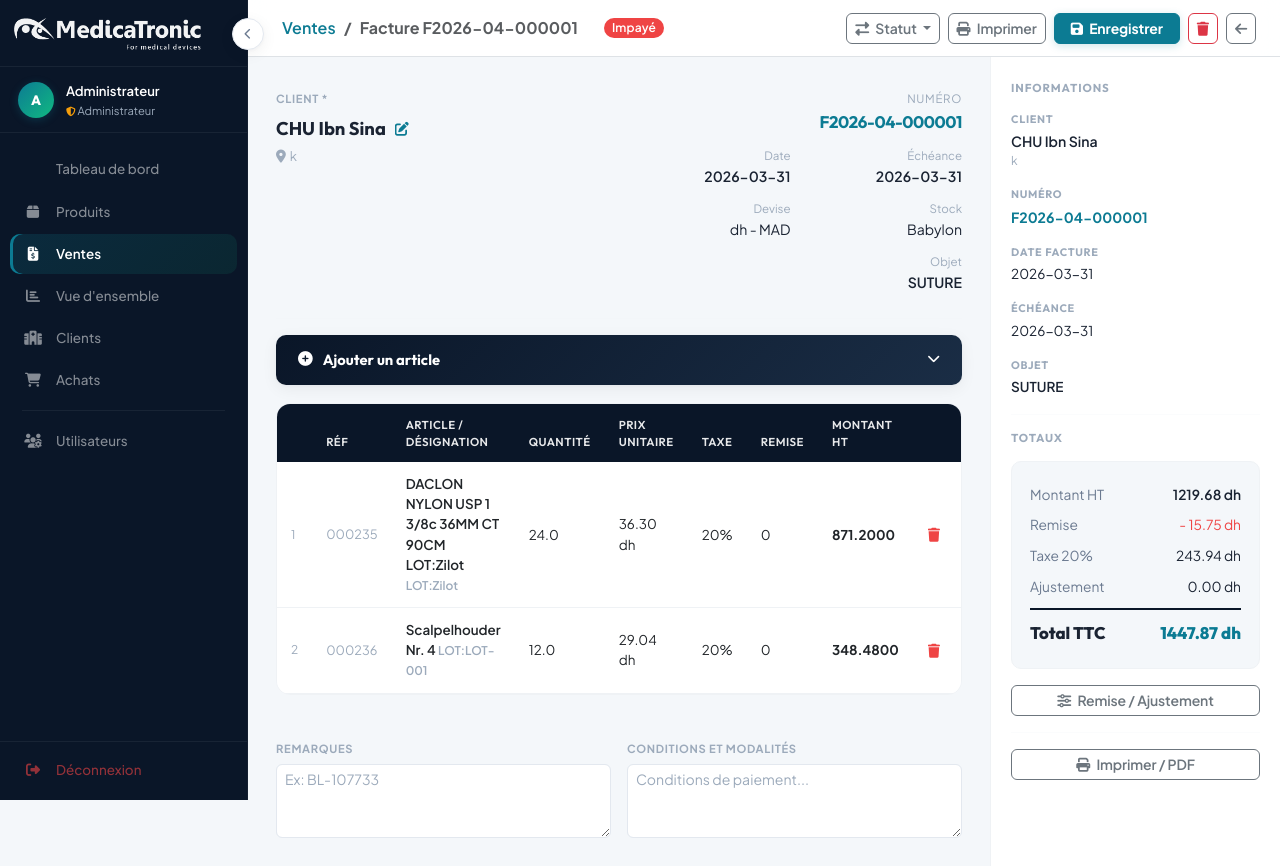
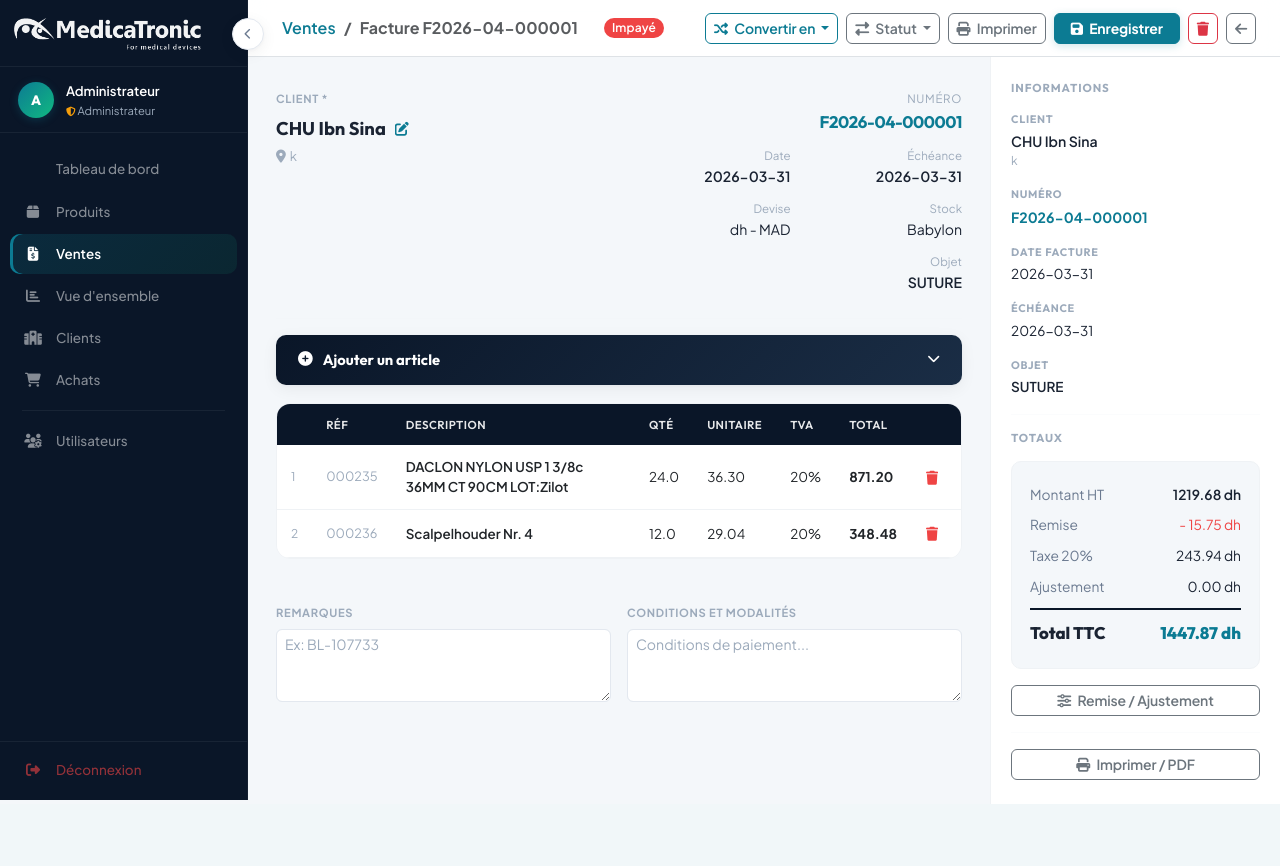
Before and after one commit to obayoub-star/OBEL, a Flask app: page /facture/1 in a window 1280 px wide. After the commit the page ends 804 px from the top, so only its background shows below. Run offline with Flask 3, Linux system fonts and the light colour scheme; a user stored in the database is signed in; data comes from the database, SQL or seed files in the repository; both versions use the stored data as it was after the commit.

Commit message:
Kolommen per document type + retour knoppen fix
- BT: lot, quantité, rayonnage, date péremption (geen prijzen)
- Devis/Facture/BL/Avoir: réf, description, qté, unitaire, TVA, total
- Lot details (warehouse, rangée, expiration) meegegeven in queries
- Alle retour knoppen navigeren nu naar het juiste document type
- Delete redirect naar correct type
- Print query bevat nu lot details voor BT

Co-Authored-By: Claude Opus 4.6 (1M context) <noreply@anthropic.com>

```diff
--- a/app.py
+++ b/app.py
@@ -58,6 +58,7 @@ def migrate_db():
         ('factures', 'client_ref',          'TEXT'),
         ('factures', 'date_peremption_souhaitee', 'TEXT'),
         ('factures', 'date_livraison_souhaitee',  'TEXT'),
+        ('factures', 'parent_id',           'INTEGER'),
     ]
     for table, col, col_type in migrations:
         try:
@@ -1275,7 +1276,9 @@ def edit_facture(id):
         conn.close()
         return redirect(url_for('ventes'))
     lignes   = conn.execute('''
-        SELECT fl.*, p.nom AS produit_nom, p.reference AS produit_ref, l.lot_numero
+        SELECT fl.*, p.nom AS produit_nom, p.reference AS produit_ref,
+               l.lot_numero, l.warehouse AS lot_warehouse, l.rangee AS lot_rangee,
+               l.date_expiration AS lot_date_expiration
         FROM facture_lignes fl
         LEFT JOIN produits p ON fl.produit_id = p.id
         LEFT JOIN lots     l ON fl.lot_id     = l.id
@@ -1287,10 +1290,19 @@ def edit_facture(id):
                COALESCE((SELECT SUM(l.quantite) FROM lots l WHERE l.produit_id=p.id),0) AS stock_total
         FROM produits p ORDER BY p.nom
     ''').fetchall()
+    # Linked documents (parent + children)
+    linked_docs = []
+    if facture['parent_id']:
+        parent = conn.execute('SELECT id, numero, type_document FROM factures WHERE id=?', (facture['parent_id'],)).fetchone()
+        if parent:
+            linked_docs.append(parent)
+    children = conn.execute('SELECT id, numero, type_document FROM factures WHERE parent_id=? ORDER BY id', (id,)).fetchall()
+    linked_docs.extend(children)
     conn.close()
     return render_template('facture_edit.html',
                            facture=facture, lignes=lignes,
-                           clients=clients, produits=produits)
+                           clients=clients, produits=produits,
+                           linked_docs=linked_docs)
 
 
 # ─── VENTES : ENTÊTE FACTURE ──────────────────────────────────────────────────
@@ -1421,10 +1433,61 @@ def api_lots_produit(produit_id):
 @admin_required
 def delete_facture(id):
     conn = get_db_connection()
+    facture = conn.execute('SELECT type_document FROM factures WHERE id=?', (id,)).fetchone()
+    doc_type = facture['type_document'] if facture else 'Facture'
     conn.execute('DELETE FROM factures WHERE id=?', (id,))
     conn.commit()
     conn.close()
-    return redirect(url_for('ventes'))
+    return redirect(url_for('ventes', type_doc=doc_type))
+
+
+# ─── VENTES : CONVERTIR DOCUMENT ──────────────────────────────────────────────
+@app.route('/facture/<int:id>/convertir/<target_type>', methods=['POST'])
+@login_required
+def convertir_document(id, target_type):
+    """Convert a document to another type, copying all lines and linking parent."""
+    if target_type not in DOC_PREFIXES:
+        return redirect(url_for('edit_facture', id=id))
+    conn = get_db_connection()
+    source = conn.execute('SELECT * FROM factures WHERE id=?', (id,)).fetchone()
+    if not source:
+        conn.close()
+        return redirect(url_for('ventes'))
+    today = datetime.date.today().isoformat()
+    numero = generate_numero_document(conn, target_type)
+    # Create new document linked to source
+    conn.execute('''
+        INSERT INTO factures
+            (numero, client_id, date_facture, date_echeance, devise,
+             emplacement_stock, objet, statut, type_document,
+             client_ref, date_peremption_souhaitee, date_livraison_souhaitee,
+             parent_id, montant_ht, remise_globale, montant_tva, ajustement, montant_ttc)
+        VALUES (?,?,?,?,?,?,?,'En instance',?,?,?,?,?,0,0,0,0,0)
+    ''', (numero, source['client_id'], today, source['date_echeance'],
+          source['devise'], source['emplacement_stock'], source['objet'],
+          target_type, source['client_ref'],
+          source['date_peremption_souhaitee'], source['date_livraison_souhaitee'],
+          id))
+    new_id = conn.execute("SELECT last_insert_rowid()").fetchone()[0]
+    # Copy all line items
+    lignes = conn.execute('SELECT * FROM facture_lignes WHERE facture_id=?', (id,)).fetchall()
+    is_avoir = target_type == 'Avoir'
+    for l in lignes:
+        prix = -abs(l['prix_unitaire']) if is_avoir else l['prix_unitaire']
+        mht  = -abs(l['montant_ht']) if is_avoir else l['montant_ht']
+        conn.execute('''
+            INSERT INTO facture_lignes
+                (facture_id, produit_id, lot_id, reference, designation,
+                 quantite, prix_unitaire, tva, remise, montant_ht)
+            VALUES (?,?,?,?,?,?,?,?,?,?)
+        ''', (new_id, l['produit_id'], l['lot_id'], l['reference'],
+              l['designation'], l['quantite'], prix, l['tva'], l['remise'], mht))
+    conn.commit()
+    # Recalculate totals
+    recalculate_facture(conn, new_id)
+    conn.commit()
+    conn.close()
+    return redirect(url_for('edit_facture', id=new_id))
 
 
 # ─── VENTES : PRINT / PDF ────────────────────────────────────────────────────
@@ -1442,9 +1505,13 @@ def print_facture(id):
     if not facture:
         conn.close()
         return redirect(url_for('ventes'))
-    lignes = conn.execute(
-        'SELECT * FROM facture_lignes WHERE facture_id=? ORDER BY id', (id,)
-    ).fetchall()
+    lignes = conn.execute('''
+        SELECT fl.*, l.lot_numero, l.warehouse AS lot_warehouse,
+               l.rangee AS lot_rangee, l.date_expiration AS lot_date_expiration
+        FROM facture_lignes fl
+        LEFT JOIN lots l ON fl.lot_id = l.id
+        WHERE fl.facture_id=? ORDER BY fl.id
+    ''', (id,)).fetchall()
     conn.close()
     return render_template('facture_print.html', facture=facture, lignes=lignes)
 
--- a/templates/facture_edit.html
+++ b/templates/facture_edit.html
@@ -130,6 +130,28 @@
             </span>
         </div>
         <div class="d-flex gap-2">
+            <!-- Convertir dropdown -->
+            <div class="dropdown">
+                <button class="btn btn-sm btn-outline-info dropdown-toggle" style="border-radius:var(--radius-sm);" data-bs-toggle="dropdown">
+                    <i class="fas fa-random me-1"></i> Convertir en
+                </button>
+                <ul class="dropdown-menu dropdown-menu-end" style="border-radius:var(--radius-md); border:1px solid var(--border-light); box-shadow:var(--shadow-lg);">
+                    {% set convert_targets = {'Devis':['Facture','Bon de travail','Bon de livraison'], 'Facture':['Bon de livraison','Avoir'], 'Bon de travail':['Facture','Bon de livraison'], 'Bon de livraison':['Facture'], 'Avoir':[]} %}
+                    {% set target_icons = {'Facture':'fa-file-invoice','Devis':'fa-file-alt','Bon de travail':'fa-clipboard-list','Bon de livraison':'fa-truck','Avoir':'fa-undo'} %}
+                    {% for target in convert_targets.get(doc_type, []) %}
+                    <li>
+                        <form action="{{ url_for('convertir_document', id=facture.id, target_type=target) }}" method="POST">
+                            <button type="submit" class="dropdown-item">
+                                <i class="fas {{ target_icons.get(target, 'fa-file') }} me-2" style="color:var(--primary);"></i> {{ target }}
+                            </button>
+                        </form>
+                    </li>
+                    {% endfor %}
+                    {% if not convert_targets.get(doc_type, []) %}
+                    <li><span class="dropdown-item text-muted small">Aucune conversion disponible</span></li>
+                    {% endif %}
+                </ul>
+            </div>
             <div class="dropdown">
                 <button class="btn btn-sm btn-outline-secondary dropdown-toggle" style="border-radius:var(--radius-sm);" data-bs-toggle="dropdown">
                     <i class="fas fa-exchange-alt me-1"></i> Statut
@@ -160,7 +182,7 @@
                     <i class="fas fa-trash"></i>
                 </button>
             </form>
-            <a href="{{ url_for('ventes') }}" class="btn btn-sm btn-outline-secondary" style="border-radius:var(--radius-sm);">
+            <a href="{{ url_for('ventes', type_doc=doc_type) }}" class="btn btn-sm btn-outline-secondary" style="border-radius:var(--radius-sm);">
                 <i class="fas fa-arrow-left"></i>
             </a>
         </div>
@@ -250,6 +272,7 @@
             <div id="addArticleForm" class="add-article-form" style="display:none;">
                 <form action="{{ url_for('add_facture_ligne', id=facture.id) }}" method="POST">
                     <div class="row g-2 align-items-end">
+                        <!-- Produit selector (all types) -->
                         <div class="col-md-3">
                             <label class="form-label">Produit</label>
                             <select name="produit_id" id="produitSelect" class="form-select form-select-sm"
@@ -262,58 +285,61 @@
                                 {% endfor %}
                             </select>
                         </div>
+                        <!-- Ref (all types) -->
                         <div class="col-md-2">
                             <label class="form-label">R&eacute;f</label>
-                            <input type="text" name="reference" id="articleRef" class="form-control form-control-sm" placeholder="R&eacute;f">
+                            <input type="text" name="reference" id="articleRef" class="form-control form-control-sm">
                         </div>
-                        <div class="{% if is_bt %}col-md-5{% else %}col-md-3{% endif %}">
-                            <label class="form-label">D&eacute;signation</label>
-                            <input type="text" name="designation" id="articleDesig" class="form-control form-control-sm" placeholder="Nom du produit / LOT">
+                        <!-- D&eacute;signation (all types) -->
+                        <div class="col-md-{% if is_bt %}2{% else %}3{% endif %}">
+                            <label class="form-label">Description</label>
+                            <input type="text" name="designation" id="articleDesig" class="form-control form-control-sm">
                         </div>
+                        <!-- Lot (all types) -->
                         <div class="col-md-2">
-                            <label class="form-label">{% if is_bt %}Lot{% else %}Lot{% endif %}</label>
+                            <label class="form-label">Lot</label>
                             <select name="lot_id" id="lotSelect" class="form-select form-select-sm">
-                                <option value="">Aucune</option>
+                                <option value="">--</option>
                             </select>
                         </div>
+                        <!-- Qt&eacute; (all types) -->
+                        <div class="col-md-1">
+                            <label class="form-label">Qt&eacute;</label>
+                            <input type="number" name="quantite" id="articleQty" class="form-control form-control-sm"
+                                   value="1" step="any" onchange="calcMontant()">
+                        </div>
+
+                        {% if is_bt %}
+                        <!-- BT: no prices, hidden defaults -->
+                        <input type="hidden" name="prix_unitaire" value="0">
+                        <input type="hidden" name="tva" value="0">
+                        <input type="hidden" name="remise" value="0">
+                        {% else %}
+                        <!-- Devis/Facture/BL/Avoir: price columns -->
                         <div class="col-md-2">
-                            <label class="form-label">Quantit&eacute;</label>
-                            <input type="number" name="quantite" id="articleQty" class="form-control form-control-sm"
-                                   value="1" min="0.001" step="0.001" onchange="calcMontant()">
+                            <label class="form-label">Unitaire</label>
+                            <input type="number" name="prix_unitaire" id="articlePrix" class="form-control form-control-sm"
+                                   value="0" step="any" onchange="calcMontant()">
                         </div>
-                        {% if not is_bt %}
-                        <div class="col-md-2">
-                            <label class="form-label">Prix unitaire</label>
-                            <input type="number" name="prix_unitaire" id="articlePrix" class="form-control form-control-sm"
-                                   value="0" step="{% if is_avoir %}-0.01{% else %}0.01{% endif %}" onchange="calcMontant()">
-                        </div>
-                        <div class="col-md-2">
-                            <label class="form-label">Taxe (%)</label>
+                        <div class="col-md-1">
+                            <label class="form-label">TVA %</label>
                             <input type="number" name="tva" id="articleTva" class="form-control form-control-sm"
                                    value="20" step="0.1">
                         </div>
                         <div class="col-md-2">
-                            <label class="form-label">Remise (%)</label>
-                            <input type="number" name="remise" id="articleRemise" class="form-control form-control-sm"
-                                   value="0" step="0.01" onchange="calcMontant()">
-                        </div>
-                        <div class="col-md-2">
-                            <label class="form-label">Montant HT</label>
+                            <label class="form-label">Total</label>
                             <input type="text" id="articleMontant" class="form-control form-control-sm"
                                    style="background:var(--bg);" readonly placeholder="0.00">
                         </div>
-                        {% else %}
-                        <!-- BT: no prices, hidden defaults -->
-                        <input type="hidden" name="prix_unitaire" value="0">
-                        <input type="hidden" name="tva" value="0">
                         <input type="hidden" name="remise" value="0">
                         {% endif %}
+
                         <div class="col-md-2 d-flex gap-2">
                             <button type="button" class="btn btn-sm btn-outline-secondary flex-fill" style="border-radius:var(--radius-sm);" onclick="resetForm()">
                                 <i class="fas fa-sync-alt"></i>
                             </button>
                             <button type="submit" class="btn btn-sm btn-info text-white flex-fill fw-bold" style="border-radius:var(--radius-sm);">
-                                <i class="fas fa-plus"></i> Ajouter
+                                <i class="fas fa-plus"></i>
                             </button>
                         </div>
                     </div>
@@ -328,15 +354,19 @@
                         <tr>
                             <th style="width:30px;"></th>
                             <th>R&eacute;f</th>
-                            <th>Article / D&eacute;signation</th>
-                            <th>Quantit&eacute;</th>
-                            {% if not is_bt %}
-                            <th>Prix Unitaire</th>
-                            <th>Taxe</th>
-                            <th>Remise</th>
-                            <th>Montant HT</th>
+                            <th>Description</th>
+                            {% if is_bt %}
+                            <th>Lot</th>
+                            <th>Qt&eacute;</th>
+                            <th>Rayonnage</th>
+                            <th>P&eacute;remption</th>
+                            {% else %}
+                            <th>Qt&eacute;</th>
+                            <th>Unitaire</th>
+                            <th>TVA</th>
+                            <th>Total</th>
                             {% endif %}
-                            <th style="width:60px;"></th>
+                            <th style="width:50px;"></th>
                         </tr>
                     </thead>
                     <tbody>
@@ -344,18 +374,21 @@
                         <tr>
                             <td style="color:var(--text-tertiary); font-size:0.75rem;">{{ loop.index }}</td>
                             <td style="color:var(--text-tertiary); font-size:0.8rem;">{{ ligne.reference or '' }}</td>
-                            <td style="font-weight:600;">
-                                {{ ligne.designation or ligne.produit_nom or '' }}
-                                {% if ligne.lot_numero %}
-                                    <span style="color:var(--text-tertiary); font-size:0.75rem;"> LOT:{{ ligne.lot_numero }}</span>
+                            <td style="font-weight:600;">{{ ligne.designation or ligne.produit_nom or '' }}</td>
+                            {% if is_bt %}
+                            <td style="font-size:0.82rem;">{{ ligne.lot_numero or '' }}</td>
+                            <td>{{ ligne.quantite }}</td>
+                            <td style="font-size:0.82rem; color:var(--text-secondary);">
+                                {% if ligne.lot_warehouse or ligne.lot_rangee %}
+                                {{ ligne.lot_warehouse or '' }}{% if ligne.lot_rangee %} / {{ ligne.lot_rangee }}{% endif %}
                                 {% endif %}
                             </td>
+                            <td style="font-size:0.82rem; color:var(--text-secondary);">{{ ligne.lot_date_expiration or '' }}</td>
+                            {% else %}
                             <td>{{ ligne.quantite }}</td>
-                            {% if not is_bt %}
-                            <td>{{ "%.2f"|format(ligne.prix_unitaire) }} dh</td>
+                            <td>{{ "%.2f"|format(ligne.prix_unitaire) }}</td>
                             <td>{{ "%.0f"|format(ligne.tva) }}%</td>
-                            <td>{{ "%.0f"|format(ligne.remise) }}</td>
-                            <td style="font-weight:700;">{{ "%.4f"|format(ligne.montant_ht) }}</td>
+                            <td style="font-weight:700;">{{ "%.2f"|format(ligne.montant_ht) }}</td>
                             {% endif %}
                             <td>
                                 <form action="{{ url_for('delete_facture_ligne', fid=facture.id, lid=ligne.id) }}"
@@ -489,6 +522,21 @@
                 </div>
             </div>
 
+            {% endif %}
+
+            {% if linked_docs %}
+            <hr style="border-color:var(--border-light);">
+            <h6 class="heading mb-2" style="color:var(--text-tertiary); font-size:0.72rem; text-transform:uppercase; letter-spacing:0.08em;">Documents li&eacute;s</h6>
+            {% for doc in linked_docs %}
+            <a href="{{ url_for('edit_facture', id=doc.id) }}" class="d-block mb-1 text-decoration-none"
+               style="background:var(--bg); border-radius:var(--radius-sm); padding:8px 12px; font-size:0.82rem; transition:all 0.2s ease;">
+                <span style="color:var(--text-tertiary); font-size:0.7rem;">{{ doc.type_document }}</span><br>
+                <span style="color:var(--primary); font-weight:700;">{{ doc.numero }}</span>
+                {% if doc.id == facture.parent_id %}
+                <span class="badge bg-secondary" style="font-size:0.6rem; vertical-align:middle; margin-left:4px;">source</span>
+                {% endif %}
+            </a>
+            {% endfor %}
             {% endif %}
 
             <hr style="border-color:var(--border-light);">
```
Also changed, not shown: templates/facture_print.html (+18 -8 lines), database.db, 1 other file.
